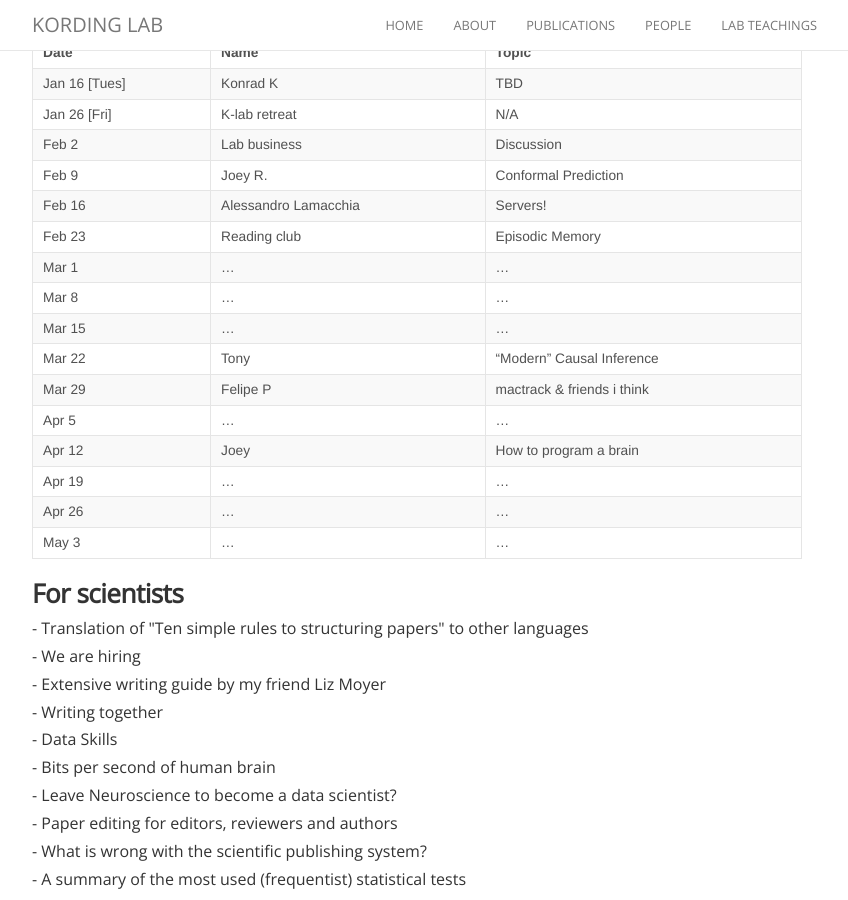
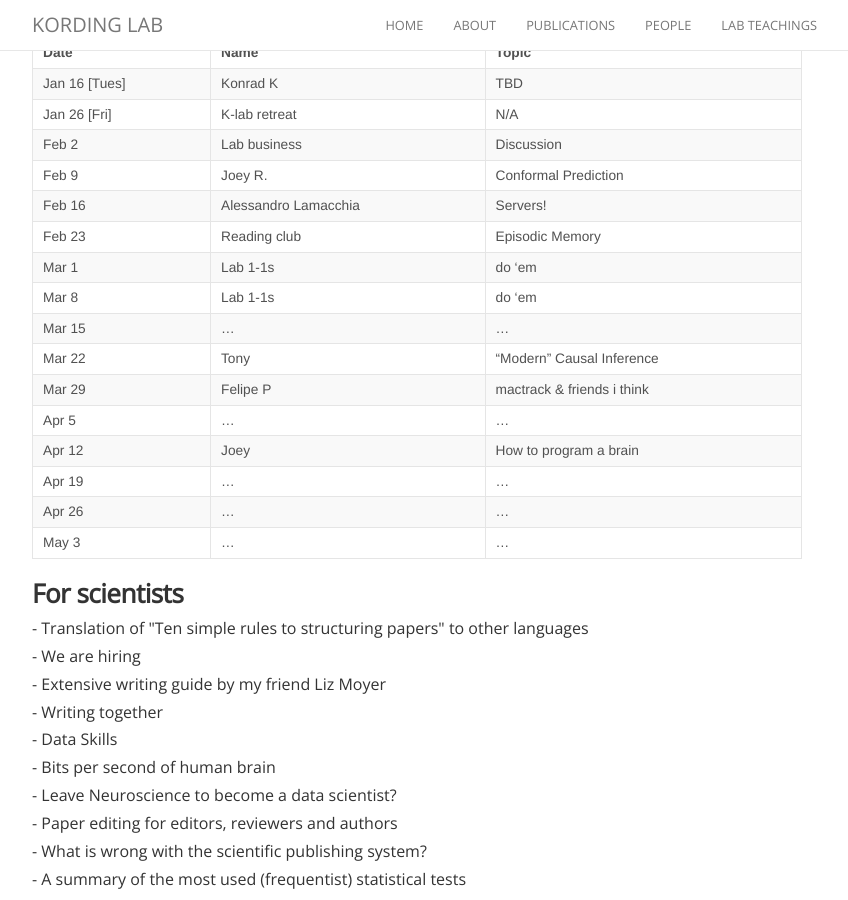
Before and after one commit to KordingLab/KordingLab.github.io, a Jekyll site: the page built from presentations.md, in a window 1280 px wide and 900 px high, scrolled down 302 px. Shown: the whole window, without its empty margins (223-1071 px from the left). Built offline with Jekyll 4.4.1, drawn with Linux system fonts in a browser that asks for light colours; nearby versions of some CDN libraries; comment, search, counter and statistics services are not loaded.

Commit message:
Update presentations.md

```diff
--- a/presentations.md
+++ b/presentations.md
@@ -22,8 +22,8 @@ Get on the [listserv for announcements](https://groups.google.com/forum/#!forum/
 | Feb 9 |Joey R. | Conformal Prediction |
 | Feb 16 | Alessandro Lamacchia | Servers! |
 | Feb 23 | Reading club | Episodic Memory |
-| Mar 1 | ... | ... |
-| Mar 8 | ... | ... |
+| Mar 1 | Lab 1-1s | do 'em |
+| Mar 8 | Lab 1-1s | do 'em |
 | Mar 15 | ... | ... |
 | Mar 22 | Tony | "Modern" Causal Inference |
 | Mar 29 | Felipe P | mactrack & friends i think |
```
